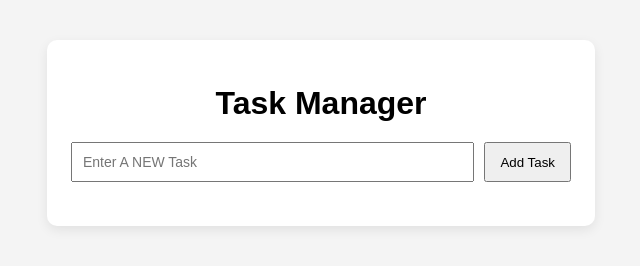
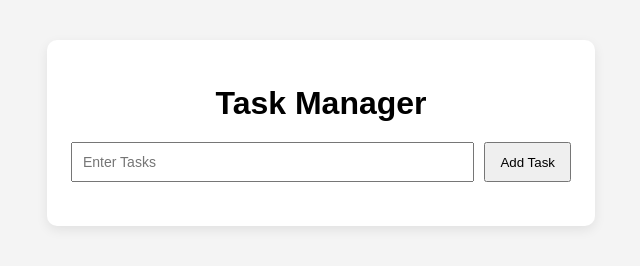
Before and after one commit to chackochan-tech/Test, a plain HTML site: page Frontend/index.html in a window 1280 px wide. Shown: the full height of the page, 319-959 px from the left. Drawn offline with Linux system fonts and the light colour scheme; no server answers.

Commit message:
Update placeholder text in task input field

```diff
--- a/Frontend/index.html
+++ b/Frontend/index.html
@@ -11,7 +11,7 @@
     <h1>Task Manager</h1>
 
     <div class="task-form">
-      <input type="text" id="taskInput" placeholder="Enter A NEW Task" />
+      <input type="text" id="taskInput" placeholder="Enter Tasks" />
       <button id="addTaskBtn">Add Task</button>
     </div>
 
```
